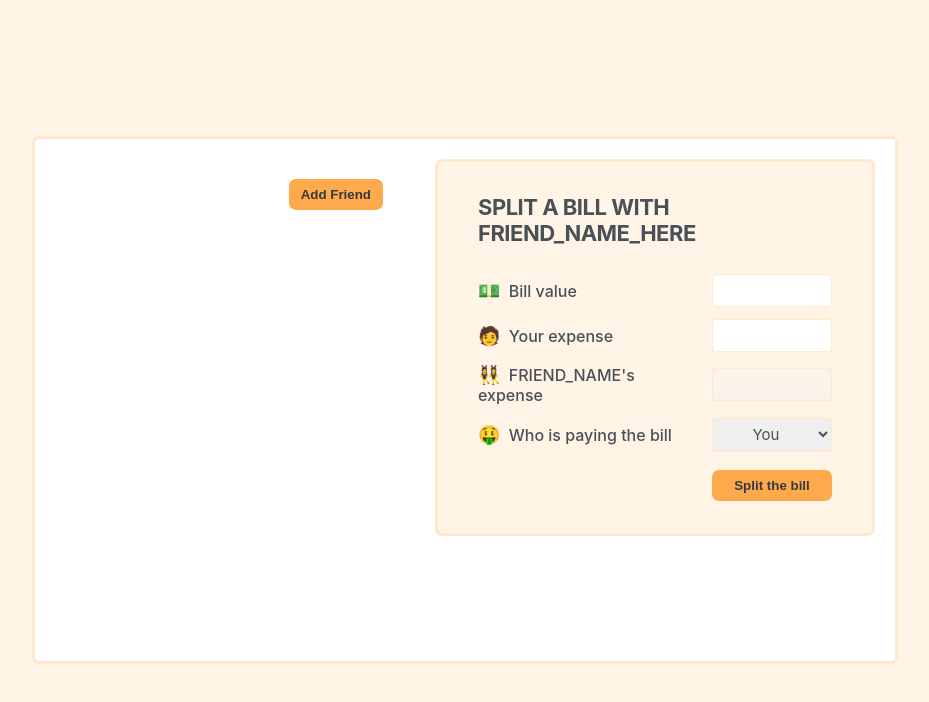
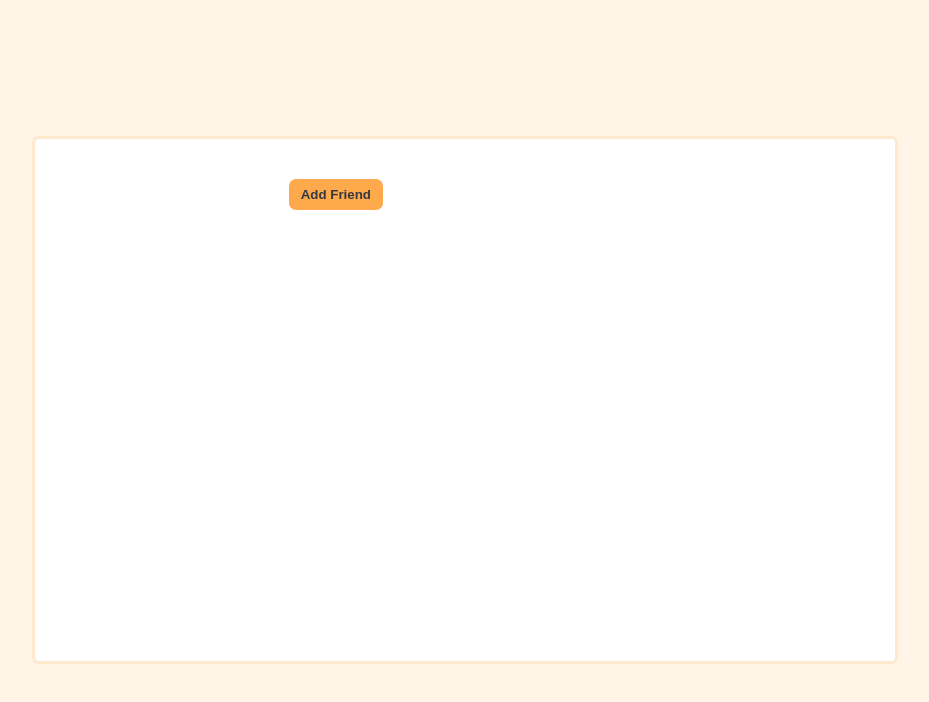
Before and after one commit to HazarN/eat-n-split-react, a React (Create React App) app: page / in a window 1280 px wide. Shown: the top 702 px of the page, without its empty margins (175-1104 px from the left). Built offline with nearby package versions, Linux system fonts and the light colour scheme; the HTML template or start-up script is replaced by a standard one.

Commit message:
feature(core): Implemented the splitting bill feature (it has bugs, will be fixed later)

```diff
--- a/src/App.js
+++ b/src/App.js
@@ -8,23 +8,32 @@ import SplitTheBill from './components/forms/SplitTheBill';
 const App = () => {
   const [friends, setFriends] = useState([]);
   const [isClicked, setIsClicked] = useState(false);
+  const [selectedFriend, setSelectedFriend] = useState(null);
 
-  const handleVisAddFriend = () => {
-    setIsClicked(isClicked => !isClicked);
+  const handleSelection = friend => {
+    setSelectedFriend(f => (f?.id === friend.id ? null : friend));
+    setIsClicked(false);
   };
+  const handleVisAddFriend = () => setIsClicked(isClicked => !isClicked);
 
   return (
     <div className='app'>
       <div className='sidebar'>
-        <FriendList friends={friends} />
+        <FriendList
+          onSelection={handleSelection}
+          selectedFriend={selectedFriend}
+          friends={friends}
+        />
         {isClicked && <AddFriend setFriends={setFriends} />}
 
-        <Button onHandleClick={handleVisAddFriend}>
+        <Button onClick={handleVisAddFriend}>
           {isClicked ? 'Close' : 'Add Friend'}
         </Button>
       </div>
 
-      <SplitTheBill />
+      {selectedFriend && (
+        <SplitTheBill friend={selectedFriend} setFriends={setFriends} />
+      )}
     </div>
   );
 };
--- a/src/components/Button.js
+++ b/src/components/Button.js
@@ -1,6 +1,6 @@
-const Button = ({ onHandleClick: handleVisAddFriend, children }) => {
+const Button = ({ onClick, children }) => {
   return (
-    <button className='button' onClick={handleVisAddFriend}>
+    <button className='button' onClick={onClick}>
       {children}
     </button>
   );
--- a/src/components/Friend.js
+++ b/src/components/Friend.js
@@ -1,8 +1,10 @@
 import Button from './Button';
 
-const Friend = ({ friend }) => {
+const Friend = ({ onSelection, friend, selectedFriend }) => {
+  const isSelected = selectedFriend?.id === friend.id;
+
   return (
-    <li>
+    <li className={isSelected ? 'selected' : ''}>
       <img src={friend.image} alt={friend.name} />
       <h3>{friend.name}</h3>
 
@@ -18,7 +20,9 @@ const Friend = ({ friend }) => {
       )}
       {friend.balance === 0 && <p>You and {friend.name} are even</p>}
 
-      <Button>Select</Button>
+      <Button onClick={() => onSelection(friend)}>
+        {isSelected ? 'Close' : 'Select'}
+      </Button>
     </li>
   );
 };
--- a/src/components/FriendList.js
+++ b/src/components/FriendList.js
@@ -1,10 +1,15 @@
 import Friend from './Friend';
 
-const FriendList = ({ friends }) => {
+const FriendList = ({ onSelection, friends, selectedFriend }) => {
   return (
     <ul>
       {friends.map(friend => (
-        <Friend friend={friend} key={friend.id} />
+        <Friend
+          onSelection={onSelection}
+          selectedFriend={selectedFriend}
+          friend={friend}
+          key={friend.id}
+        />
       ))}
     </ul>
   );
--- a/src/components/forms/AddFriend.js
+++ b/src/components/forms/AddFriend.js
@@ -22,7 +22,6 @@ const AddFriend = ({ setFriends }) => {
       balance: 0,
     };
 
-    console.log(friend);
     setFriends(friends => [...friends, friend]);
 
     setName('');
--- a/src/components/forms/SplitTheBill.js
+++ b/src/components/forms/SplitTheBill.js
@@ -1,23 +1,60 @@
+import { useState } from 'react';
+
 import Button from '../Button';
 
-const SplitTheBill = () => {
+const SplitTheBill = ({ friend, setFriends }) => {
+  const [bill, setBill] = useState(0);
+  const [userExpense, setUserExpense] = useState(0);
+  const [whoIsPaying, setWhoIsPaying] = useState('you');
+
+  const friendExpense = bill - userExpense;
+
+  const handleSubmit = e => {
+    e.preventDefault();
+
+    if (!bill || !userExpense) return;
+
+    const value = whoIsPaying === 'you' ? friendExpense : -userExpense;
+
+    setFriends(friends =>
+      friends.map(f =>
+        f.id === friend?.id ? { ...f, balance: f.balance + value } : friend
+      )
+    );
+  };
+
   return (
-    <form className='form-split-bill'>
-      <h2>Split a bill with FRIEND_NAME_HERE</h2>
+    <form className='form-split-bill' onSubmit={handleSubmit}>
+      <h2>Split a bill with {friend.name}</h2>
 
       <label>💵 Bill value </label>
-      <input type='text' />
+      <input
+        type='text'
+        value={bill}
+        onChange={e => Number(setBill(e.target.value))}
+      />
 
       <label>🧑 Your expense </label>
-      <input type='text' />
+      <input
+        type='text'
+        value={userExpense}
+        onChange={e =>
+          Number(e.target.value) > bill
+            ? userExpense
+            : setUserExpense(Number(e.target.value))
+        }
+      />
 
-      <label>👯‍♀️ FRIEND_NAME's expense </label>
-      <input type='text' disabled />
+      <label>👯‍♀️ {friend.name}'s expense </label>
+      <input type='text' disabled value={userExpense && friendExpense} />
 
       <label>🤑 Who is paying the bill</label>
-      <select>
+      <select
+        value={whoIsPaying}
+        onChange={e => setWhoIsPaying(e.currentTarget.value)}
+      >
         <option value='you'>You</option>
-        <option value='friend'>FRIEND_NAME</option>
+        <option value='friend'>{friend.name}</option>
       </select>
 
       <Button>Split the bill</Button>
```
